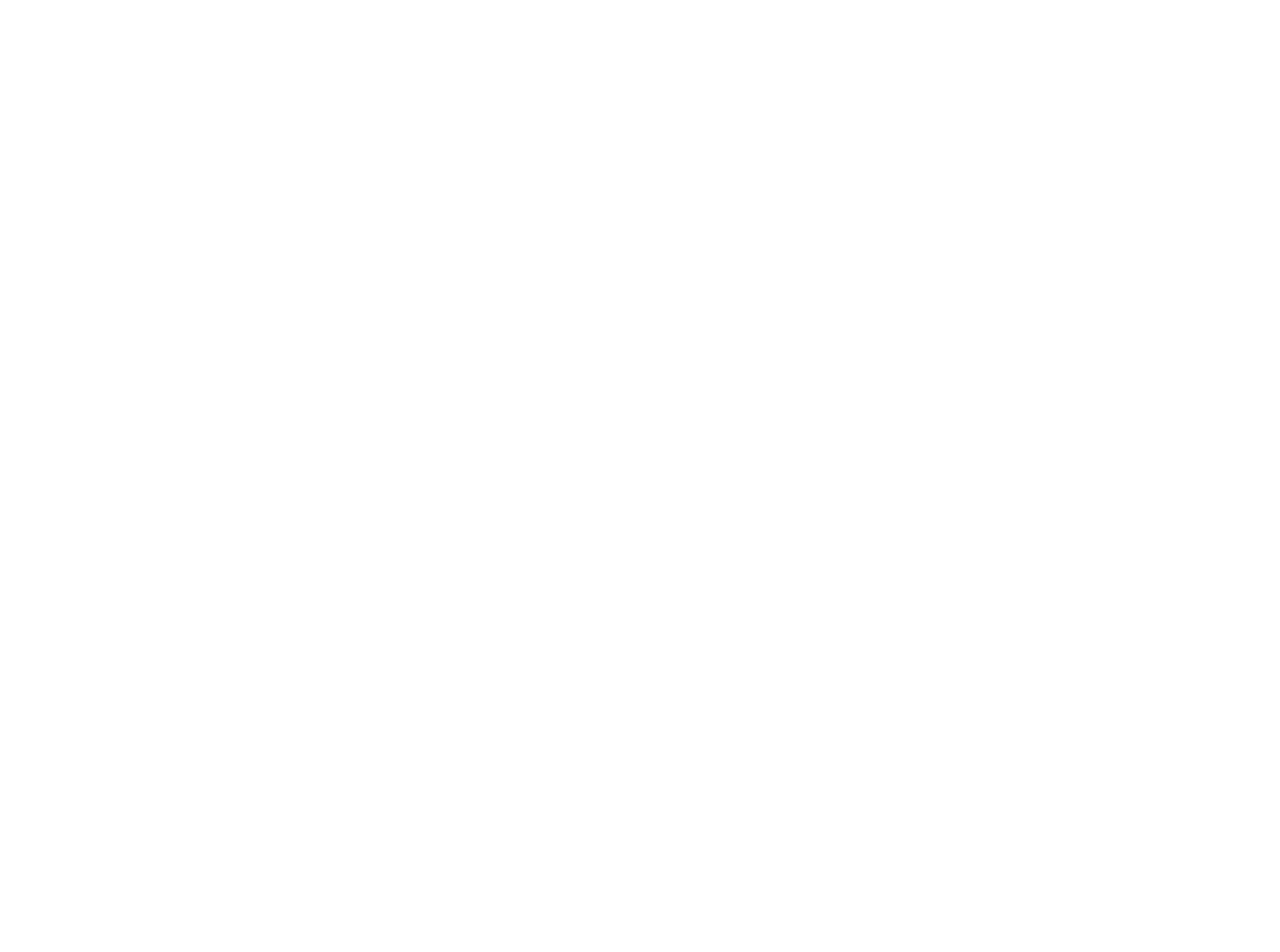
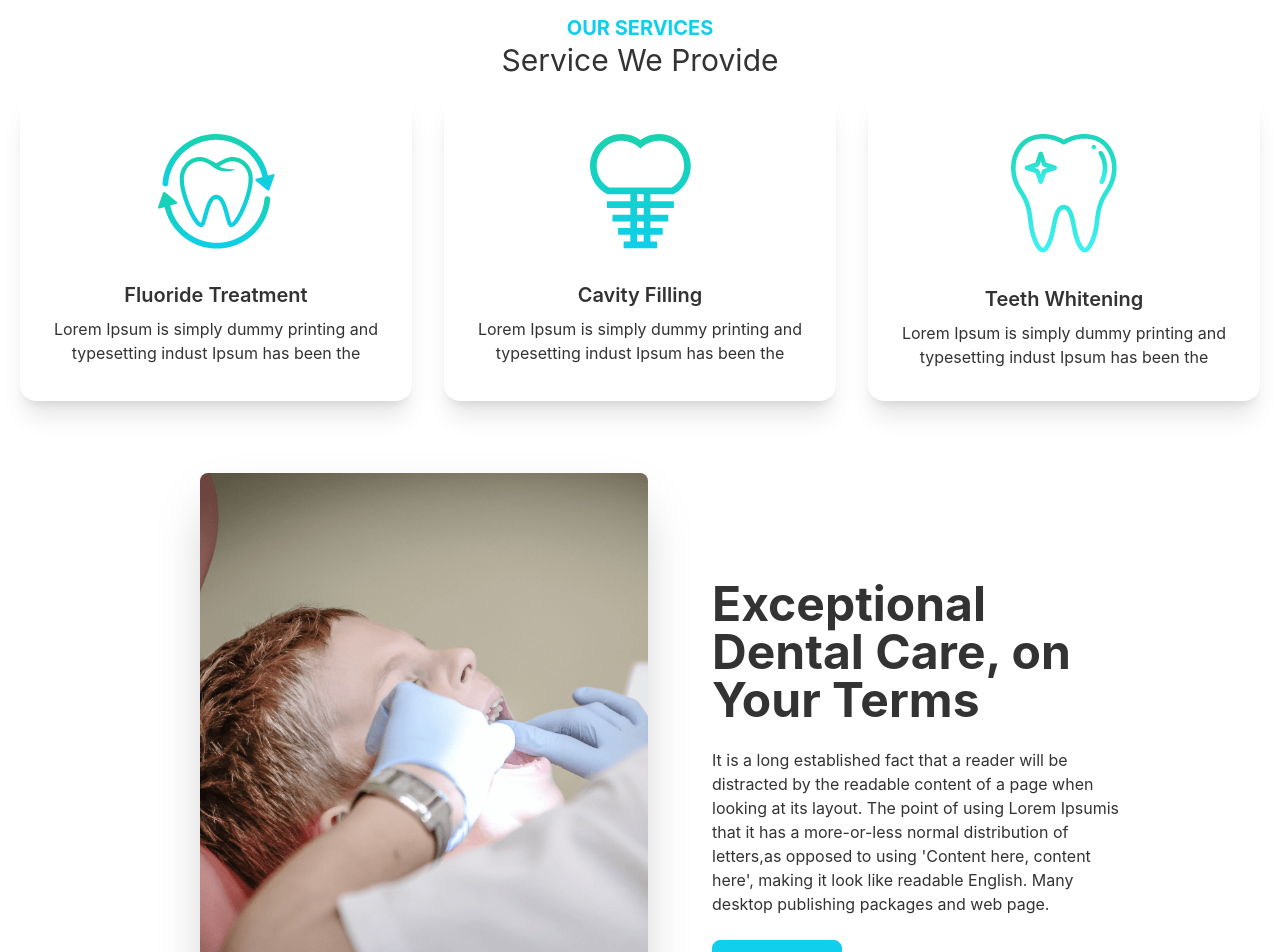
Before and after one commit to abdulhakim10/doctors-portal-client, a React (Create React App) app: page / in a window 1280 px wide. Shown: the part 1180-2132 px from the top of the page. Before the commit the page ends 1154 px from the top, so only its background shows below. Built offline with nearby package versions, Linux system fonts and the light colour scheme.

Commit message:
Responsive Grid for services section

```diff
--- a/src/pages/Home/Banner/Banner.js
+++ b/src/pages/Home/Banner/Banner.js
@@ -4,9 +4,9 @@ import bg from '../../../assets/images/bg.png';
 
 const Banner = () => {
     return (
-        <div className="hero bg-local p-12 h-[838px] bg-no-repeat bg-cover" style={{ backgroundImage:`url(${bg})`}}>
+        <div className="hero bg-local  h-[838px] bg-no-repeat bg-cover" style={{ backgroundImage:`url(${bg})`}}>
   <div className="hero-content flex-col lg:flex-row-reverse">
-    <img src={chair} className="w-1/2 rounded-lg shadow-2xl" alt=''/>
+    <img src={chair} className="lg:w-1/2 rounded-lg shadow-2xl" alt=''/>
     <div className='' >
       <h1 className="text-5xl font-bold">Your New Smile Starts Here</h1>
       <p className="py-6">Provident cupiditate voluptatem et in. Quaerat fugiat ut assumenda excepturi exercitationem quasi. In deleniti eaque aut repudiandae et a id nisi.</p>
--- /dev/null
+++ b/src/pages/Home/Home/ExceptionalDental/ExceptionalDental.js
@@ -0,0 +1,19 @@
+import React from 'react';
+import treatment from '../../../../assets/images/treatment.png';
+
+const ExceptionalDental = () => {
+    return (
+        <div className="hero m-8 p-6">
+            <div className="hero-content flex-col lg:flex-row ">
+                <img src={treatment} alt='..' className="md:max-w-md h-[576px] rounded-lg shadow-2xl" />
+                <div className='md:max-w-md h-[347px] p-4 mb-12 ml-8'>
+                    <h1 className="text-5xl font-bold">Exceptional Dental Care, on Your Terms</h1>
+                    <p className="py-6">It is a long established fact that a reader will be distracted by the readable content of a page when looking at its layout. The point of using Lorem Ipsumis that it has a more-or-less normal distribution of letters,as opposed to using 'Content here, content here', making it look like readable English. Many desktop publishing packages and web page.</p>
+                    <button className="btn btn-primary">Get Started</button>
+                </div>
+            </div>
+        </div>
+    );
+};
+
+export default ExceptionalDental;
--- a/src/pages/Home/Home/Home.js
+++ b/src/pages/Home/Home/Home.js
@@ -1,12 +1,16 @@
 import React from 'react';
 import Banner from '../Banner/Banner';
 import InfoCards from '../InfoCards/InfoCards';
+import Services from '../Services/Services';
+import ExceptionalDental from './ExceptionalDental/ExceptionalDental';
 
 const Home = () => {
     return (
         <div className='mx-5'>
            <Banner></Banner>
            <InfoCards></InfoCards>
+           <Services></Services>
+           <ExceptionalDental></ExceptionalDental>
         </div>
     );
 };
--- a/src/pages/Home/InfoCard/InfoCard.js
+++ b/src/pages/Home/InfoCard/InfoCard.js
@@ -3,7 +3,7 @@ import React from 'react';
 const InfoCard = ({card}) => {
     const {name, description, icon, bgClass} = card;
     return (
-        <div className={`card card-side bg-base-100 shadow-xl p-6 text-white ${bgClass}`}>
+        <div className={`card md:card-side bg-base-100 shadow-xl p-6 text-white ${bgClass}`}>
             <figure><img src={icon} alt="Movie" /></figure>
             <div className="card-body">
                 <h2 className="card-title">{name}</h2>
--- /dev/null
+++ b/src/pages/Home/Services/Service.js
@@ -0,0 +1,18 @@
+import React from 'react';
+
+const Service = ({ service }) => {
+    const { name, img, description } = service;
+    return (
+        <div className="card bg-base-100 shadow-xl">
+            <figure className="px-10 pt-10">
+                <img src={img} alt="Shoes" className="rounded-xl" />
+            </figure>
+            <div className="card-body items-center text-center">
+                <h2 className="card-title">{name}</h2>
+                <p>{description}</p>
+            </div>
+        </div>
+    );
+};
+
+export default Service;
--- /dev/null
+++ b/src/pages/Home/Services/Services.js
@@ -0,0 +1,47 @@
+import React from 'react';
+import fluoride from '../../../assets/images/fluoride.png';
+import cavity from '../../../assets/images/cavity.png';
+import whitening from '../../../assets/images/whitening.png';
+import Service from './Service';
+
+const Services = () => {
+
+    const services = [
+        {
+            id: 1,
+            name: 'Fluoride Treatment',
+            description: 'Lorem Ipsum is simply dummy printing and typesetting indust Ipsum has been the',
+            img: fluoride
+        },
+        {
+            id: 2,
+            name: 'Cavity Filling',
+            description: 'Lorem Ipsum is simply dummy printing and typesetting indust Ipsum has been the',
+            img: cavity
+        },
+        {
+            id: 3,
+            name: 'Teeth Whitening',
+            description: 'Lorem Ipsum is simply dummy printing and typesetting indust Ipsum has been the',
+            img: whitening
+        },
+    ]
+    return (
+        <div className='mt-16'>
+            <div className="text-center">
+                <h3 className="text-xl font-bold text-primary uppercase">Our Services</h3>
+                <h2 className="text-3xl">Service We Provide</h2>
+            </div>
+            <div className='grid lg:grid-cols-3 md:grid-cols-2 grid-cols-1 gap-8 mt-4'>
+                {
+                    services.map(service => <Service
+                    key={service.id}
+                    service={service}
+                    ></Service> )
+                }
+            </div>
+        </div>
+    );
+};
+
+export default Services;
```
